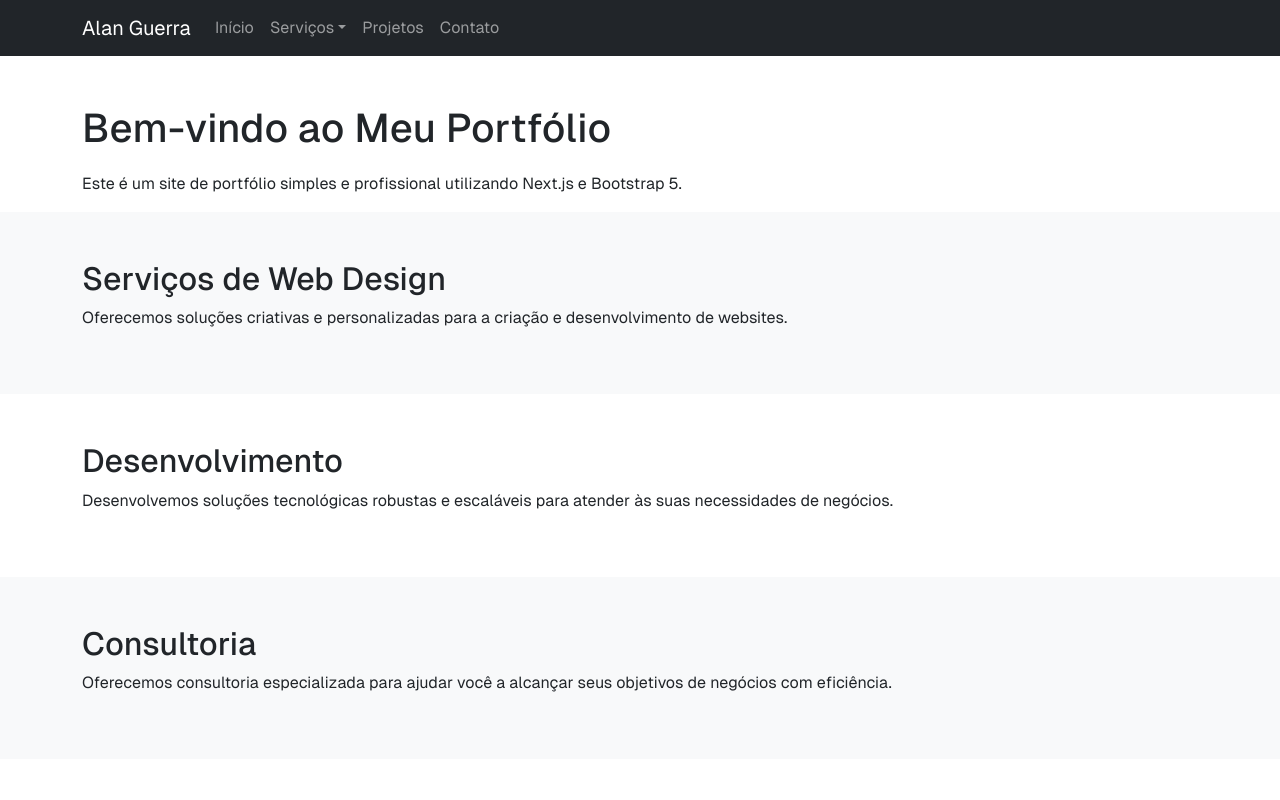
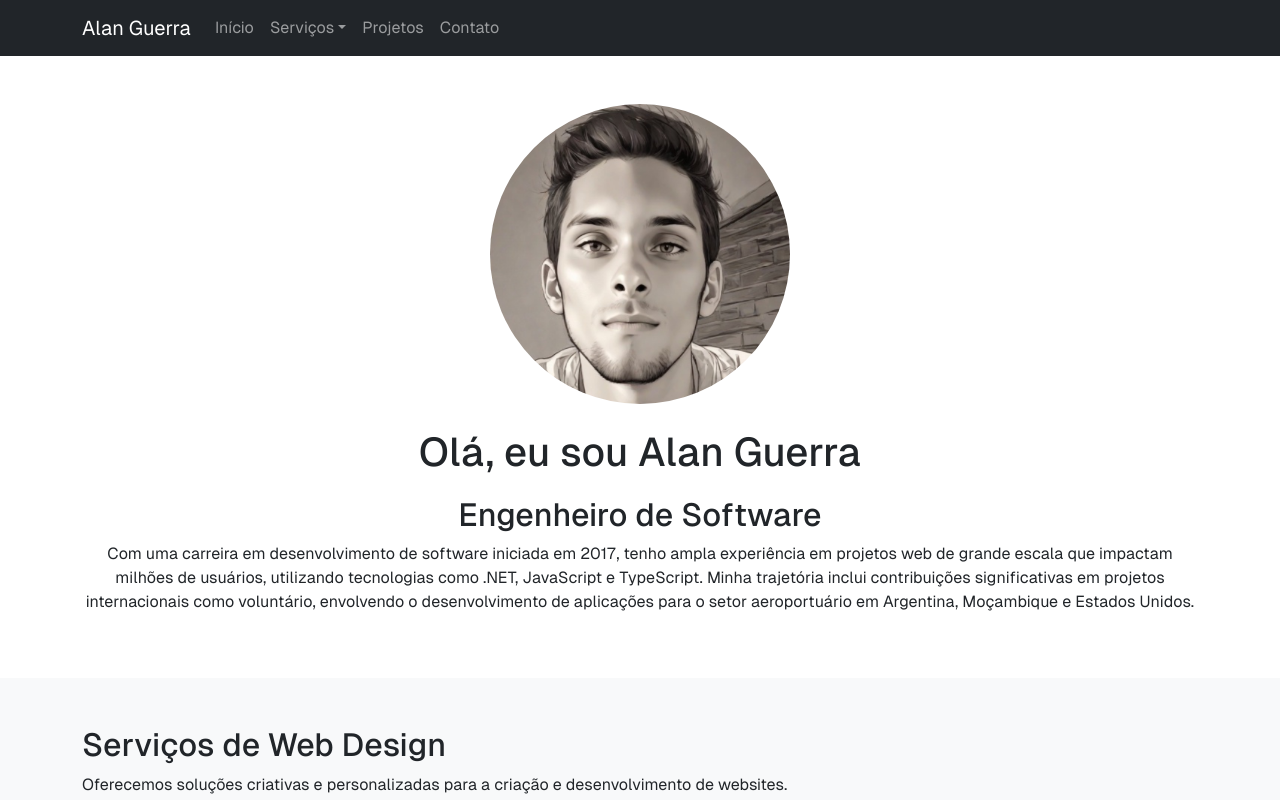
Before and after one commit to esalanguerra/esalanguerra.com.br, a Next.js app: page / in a window 1280 px wide. Shown: the top 800 px of the page. Built offline with nearby package versions, Linux system fonts and the light colour scheme.

Commit message:
Adicionando informações

```diff
--- a/src/app/page.js
+++ b/src/app/page.js
@@ -1,6 +1,37 @@
 // app/page.js
 "use client";
 import { Container, Navbar, Nav, NavDropdown, Row, Col, Card } from 'react-bootstrap';
+import Image from 'next/image';
+import Perfil from './assets/eu.png'; // Certifique-se de que o caminho para a imagem está correto
+
+const eu = {
+  nome: 'Alan Guerra',
+  title: 'Engenheiro de Software',
+  description: 'Com uma carreira em desenvolvimento de software iniciada em 2017, tenho ampla experiência em projetos web de grande escala que impactam milhões de usuários, utilizando tecnologias como .NET, JavaScript e TypeScript. Minha trajetória inclui contribuições significativas em projetos internacionais como voluntário, envolvendo o desenvolvimento de aplicações para o setor aeroportuário em Argentina, Moçambique e Estados Unidos.',
+}
+
+const menu = [
+  {
+    id: 'home',
+    name: 'Início',
+  },
+  {
+    id: 'development',
+    name: 'Desenvolvimento Web',
+  },
+  {
+    id: 'consulting',
+    name: 'Consultoria',
+  },
+  {
+    id: 'projects',
+    name: 'Projetos',
+  },
+  {
+    id: 'contact',
+    name: 'Contato',
+  },
+]
 
 export default function Home() {
   return (
@@ -24,10 +55,20 @@ export default function Home() {
         </Container>
       </Navbar>
 
-      <section id="home">
-        <Container className="mt-5">
-          <h1>Bem-vindo ao Meu Portfólio</h1>
-          <p>Este é um site de portfólio simples e profissional utilizando Next.js e Bootstrap 5.</p>
+      <section id="home" className="text-center py-5">
+        <Container>
+          <div className="d-flex justify-content-center mb-4">
+            <Image
+              src={Perfil}
+              alt="Minha Foto"
+              width={300}
+              height={300}
+              className="rounded-circle"
+            />
+          </div>
+          <h1 className="mt-4">Olá, eu sou {eu.nome}</h1>
+          <h2>{eu.title}</h2>
+          <p>{eu.description}</p>
         </Container>
       </section>
 
```
Also changed, not shown: src/app/assets/eu.png (added).
